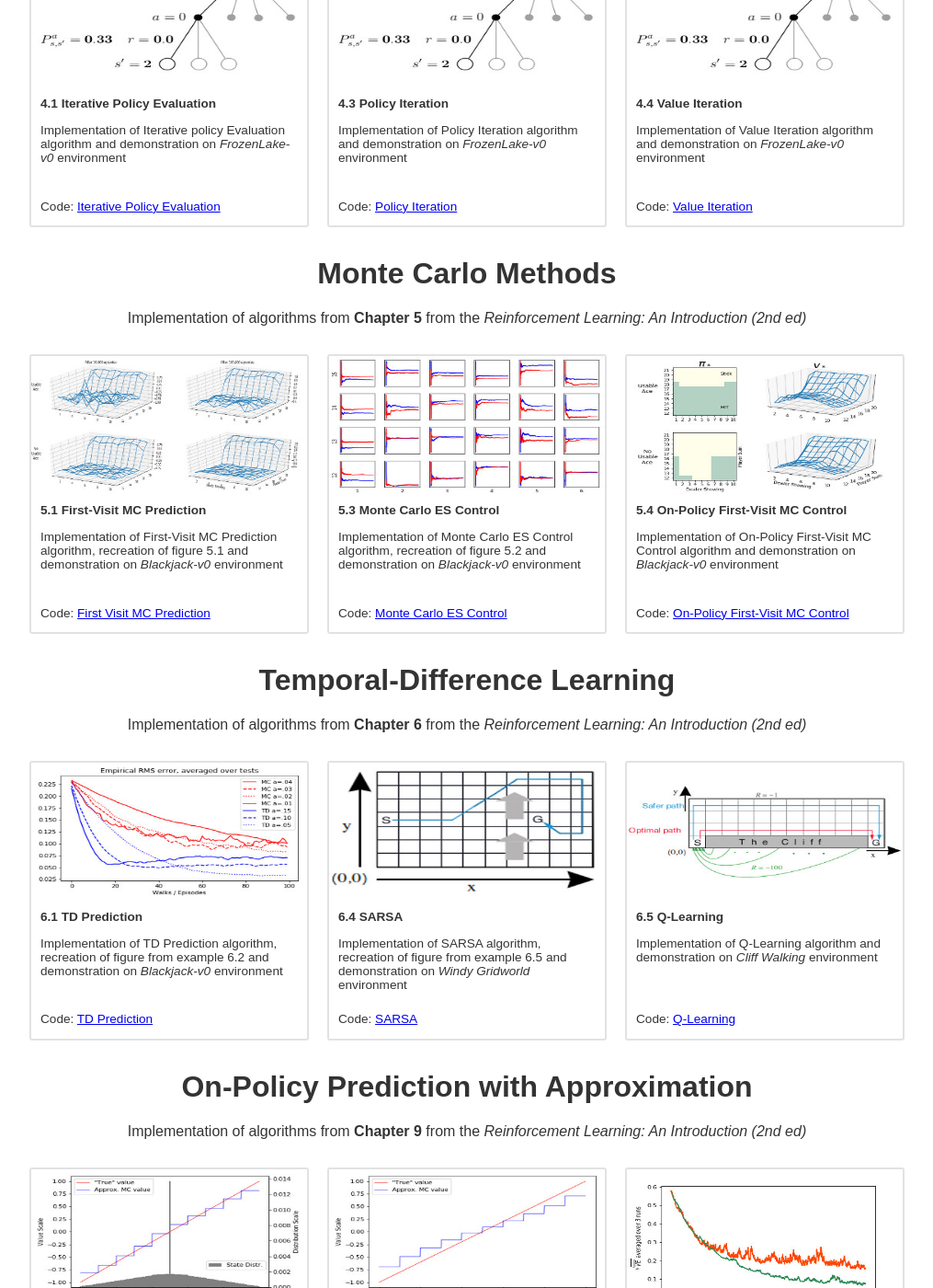
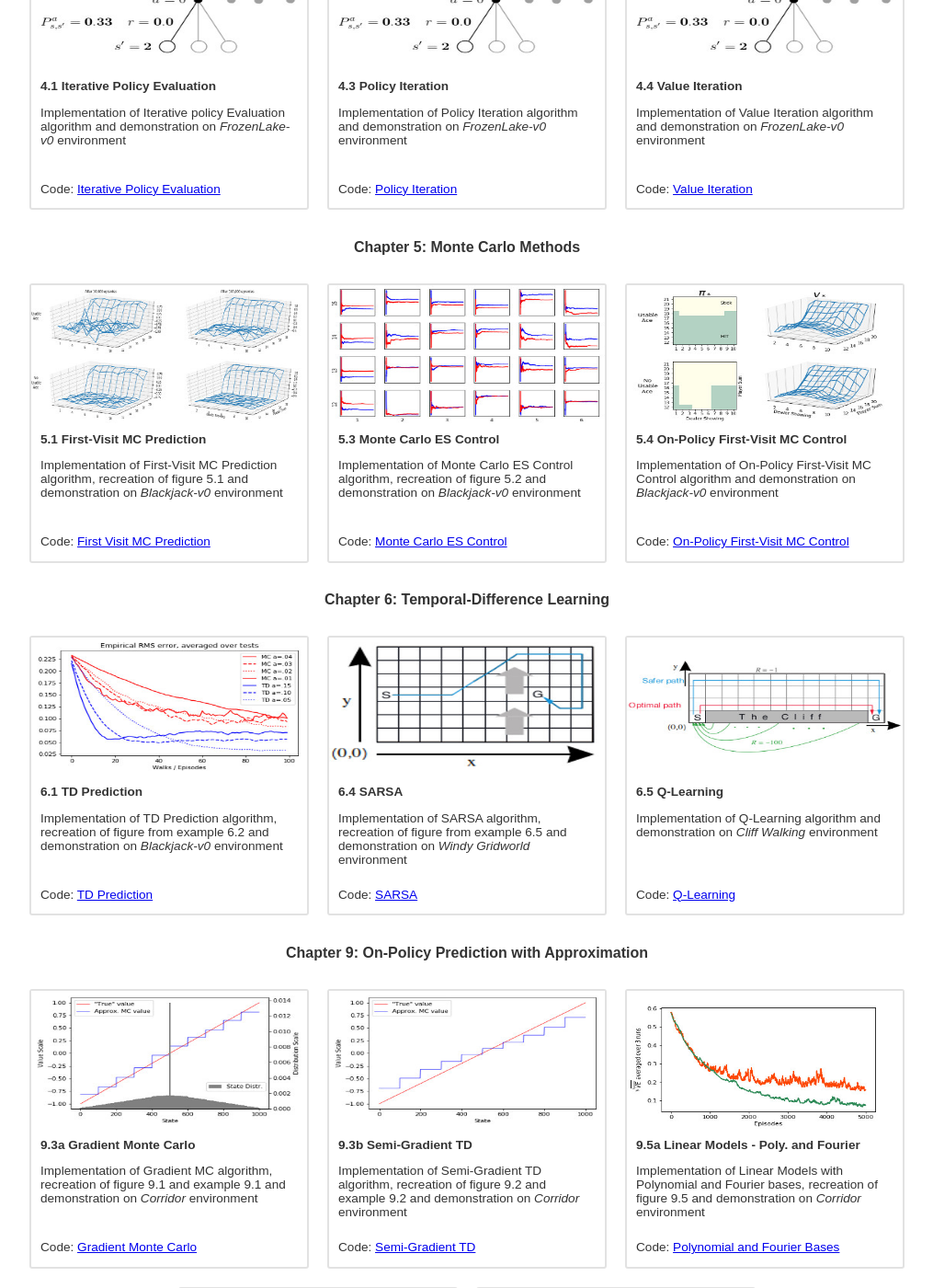
Before and after one commit to marcinbogdanski/marcinbogdanski.github.io, a Jekyll site: the page built from reinforcement-learning.html, in a window 1280 px wide and 1400 px high, scrolled down 751 px. Shown: the whole window at 92% size, without its empty margins (132-1147 px from the left). Built offline with Jekyll 4.4.1, drawn with Linux system fonts in a browser that asks for light colours; some of the changed text lies outside the part shown.

Commit message:
Change chaptering in RL

```diff
--- a/reinforcement-learning.html
+++ b/reinforcement-learning.html
@@ -3,11 +3,14 @@ layout: default
 ---
 
 
+{% include section.html
+    header="Reinforcement Learning: An Introduction (2nd ed)"
+    description="Implementation of algorithms from <b>Sutton and Barto</b> book <em>Reinforcement Learning: An Introduction (2nd ed)</em>" %}
 
 
 {% include section.html
-    header="Multi-armed Bandits"
-    description="Implementation of algorithms from <b>Chapter 2</b> from the <em>Reinforcement Learning: An Introduction (2nd ed)</em>" %}
+    header=""
+    description="<b>Chapter 2: Multi-armed Bandits</b>" %}
 
 
 <div>
@@ -34,8 +37,8 @@ layout: default
 </div>
 
 {% include section.html
-    header="Dynamic Programming"
-    description="Implementation of algorithms from <b>Chapter 4</b> from the <em>Reinforcement Learning: An Introduction (2nd ed)</em>" %}
+    header=""
+    description="<b>Chapter 4: Dynamic Programming</b>" %}
 
 <div>
     <ul class="grid">
@@ -68,8 +71,8 @@ layout: default
 </div>
 
 {% include section.html
-    header="Monte Carlo Methods"
-    description="Implementation of algorithms from <b>Chapter 5</b> from the <em>Reinforcement Learning: An Introduction (2nd ed)</em>" %}
+    header=""
+    description="<b>Chapter 5: Monte Carlo Methods</b>" %}
 
 <div>
     <ul class="grid">
@@ -107,8 +110,8 @@ layout: default
 </div>
 
 {% include section.html
-    header="Temporal-Difference Learning"
-    description="Implementation of algorithms from <b>Chapter 6</b> from the <em>Reinforcement Learning: An Introduction (2nd ed)</em>" %}
+    header=""
+    description="<b>Chapter 6: Temporal-Difference Learning</b>" %}
 
 <div>
     <ul class="grid">
@@ -142,8 +145,8 @@ layout: default
 
 
 {% include section.html
-    header="On-Policy Prediction with Approximation"
-    description="Implementation of algorithms from <b>Chapter 9</b> from the <em>Reinforcement Learning: An Introduction (2nd ed)</em>" %}
+    header=""
+    description="<b>Chapter 9: On-Policy Prediction with Approximation</b>" %}
 
 <div>
     <ul class="grid">
@@ -194,8 +197,8 @@ layout: default
 
 
 {% include section.html
-    header="On-Policy Control with Approximation"
-    description="Implementation of algorithms from <b>Chapter 10</b> from the <em>Reinforcement Learning: An Introduction (2nd ed)</em>" %}
+    header=""
+    description="<b>Chapter 10: On-Policy Control with Approximation</b>" %}
 
 <div>
     <ul class="grid">
```
Also changed, not shown: other parts of reinforcement-learning.html (+1 -1 lines).
